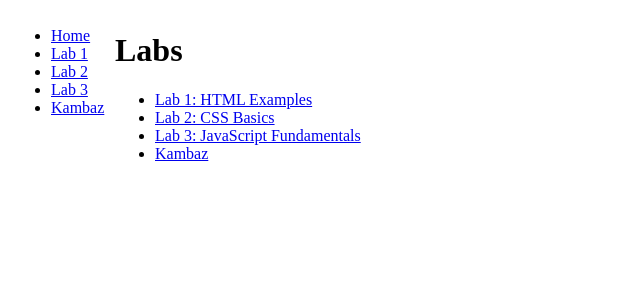
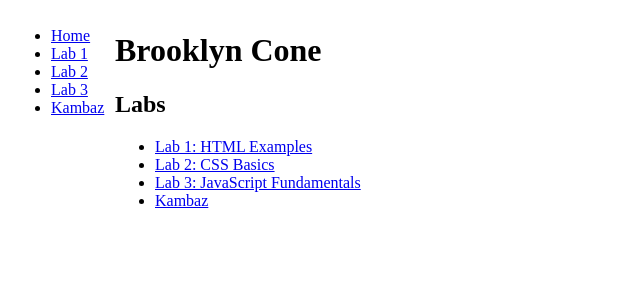
Before and after one commit to Bcone222/kambaz-next-js, a Next.js app: page /labs in a window 1280 px wide. Shown: the top 300 px of the page, without its empty margins (0-640 px from the left). Built offline with nearby package versions, Linux system fonts and the light colour scheme.

Commit message:
add name

```diff
--- a/app/labs/page.tsx
+++ b/app/labs/page.tsx
@@ -3,7 +3,8 @@ import Link from "next/link";
 export default function labs() {
   return (
     <div id="wd-labs">
-      <h1>Labs</h1>
+      <h1>Brooklyn Cone</h1>
+      <h2>Labs</h2>
       <ul>
         <li>
           <Link href="/labs/lab1" id="wd-lab1-link">
```
